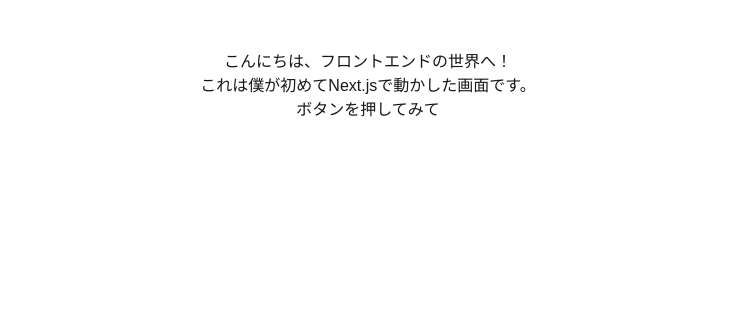
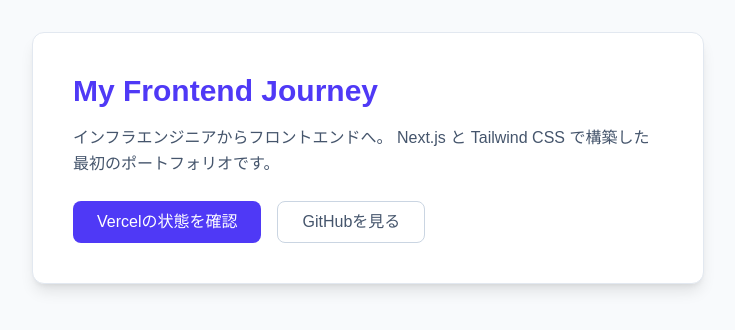
Before and after one commit to masaki-y-devops/personal-infra-setup, a Next.js app in the folder misc/nextjs/my-app/: page / in a window 1280 px wide. Shown: the top 330 px of the page, without its empty margins (272-1007 px from the left). Built offline with nearby package versions, Linux system fonts and the light colour scheme.

Commit message:
Tailwind CSSを試す

```diff
--- a/misc/nextjs/my-app/app/page.tsx
+++ b/misc/nextjs/my-app/app/page.tsx
@@ -1,13 +1,40 @@
 "use client";
-
-import Image from "next/image";
 
 export default function Home() {
   return (
-   <main style={{ padding: '50px', textAlign: 'center' }}>
-      <h1>こんにちは、フロントエンドの世界へ！</h1>
-      <p>これは僕が初めてNext.jsで動かした画面です。</p>
-      <button onClick={() => alert('動いた！')}>ボタンを押してみて</button>
+    // min-h-screen: 画面全体の高さ / bg-slate-50: 薄いグレーの背景
+    <main className="min-h-screen bg-slate-50 p-8">
+
+      {/* max-w-2xl: 幅を制限 / mx-auto: 中央寄せ / bg-white: 白背景 / rounded-xl: 角丸 / shadow-lg: 影 */}
+      <div className="max-w-2xl mx-auto bg-white p-10 rounded-xl shadow-lg border border-slate-200">
+
+        {/* text-3xl: 文字サイズ / font-bold: 太字 / text-indigo-600: 濃い青紫 */}
+        <h1 className="text-3xl font-bold text-indigo-600 mb-4">
+          My Frontend Journey
+        </h1>
+
+        <p className="text-slate-600 mb-6 leading-relaxed">
+          インフラエンジニアからフロントエンドへ。
+          Next.js と Tailwind CSS で構築した最初のポートフォリオです。
+        </p>
+
+        {/* Flexboxで横並び: gap-4で間隔をあける */}
+        <div className="flex gap-4">
+          <button
+            onClick={() => alert('Deployed on Vercel!')}
+            className="px-6 py-2 bg-indigo-600 text-white rounded-lg font-medium hover:bg-indigo-700 transition-colors"
+          >
+            Vercelの状態を確認
+          </button>
+
+          <button
+            className="px-6 py-2 border border-slate-300 text-slate-600 rounded-lg font-medium hover:bg-slate-50 transition-colors"
+          >
+            GitHubを見る
+          </button>
+        </div>
+
+      </div>
     </main>
   );
 }
```
